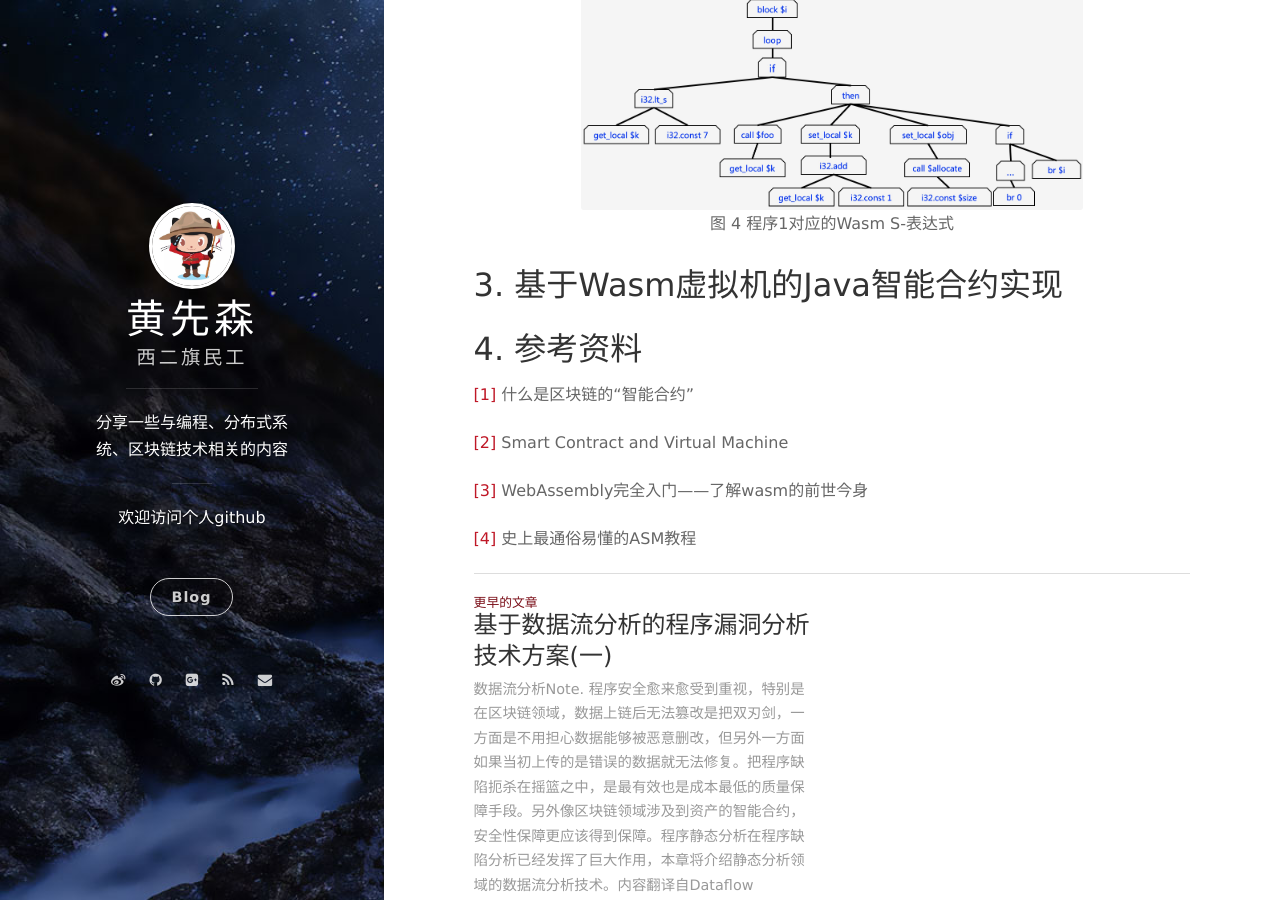
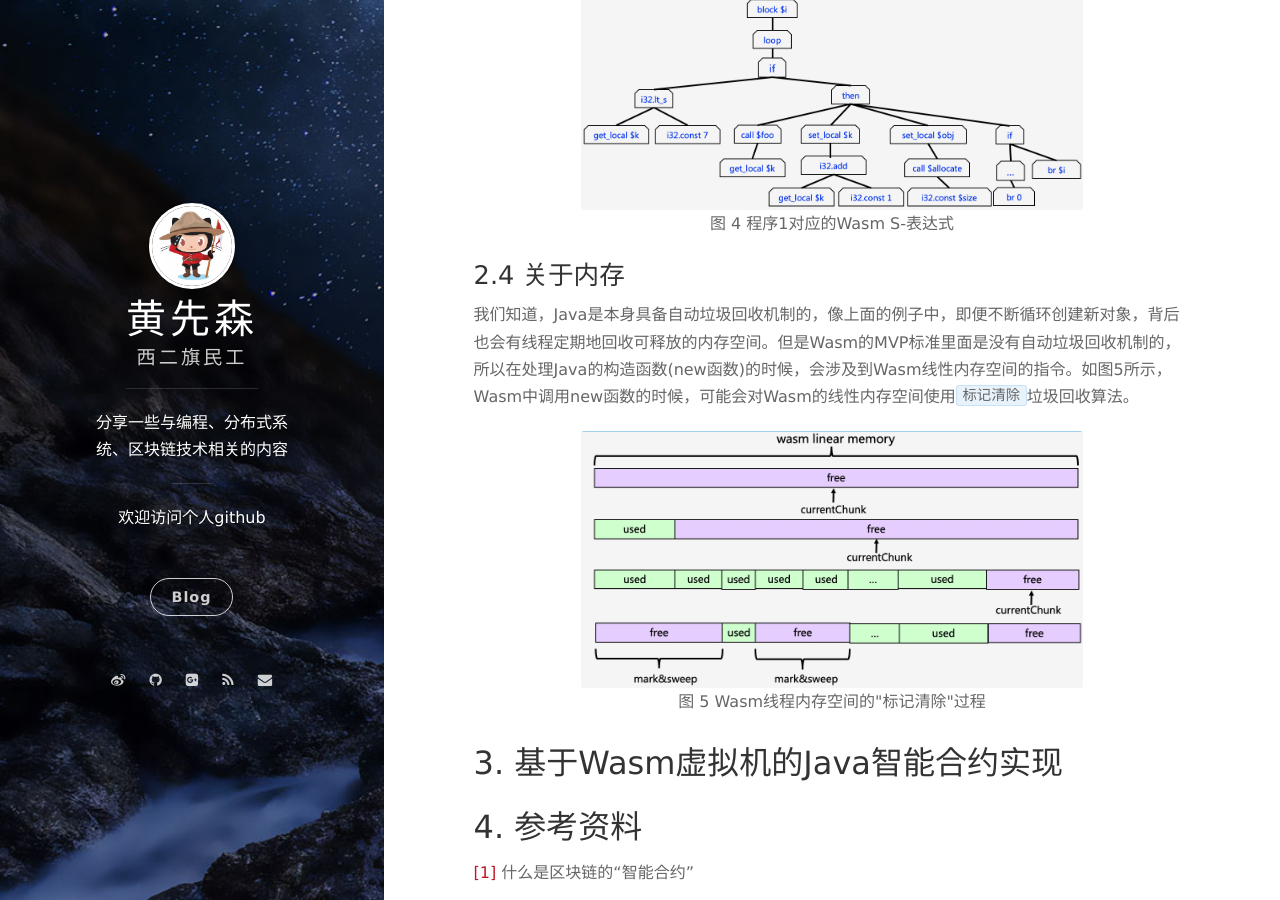
Before and after one commit to berryjam/berryjam.github.io, a Jekyll site: the page built from _posts/2020-07-06-Java智能合约实现探索.md, in a window 1280 px wide and 900 px high, scrolled down 4726 px. Built offline with Jekyll 4.4.1, drawn with Linux system fonts in a browser that asks for light colours; nearby versions of some CDN libraries; comment, search, counter and statistics services are not loaded.

Commit message:
Update 2020-07-06-Java智能合约实现探索.md

````diff
--- a/_posts/2020-07-06-Java智能合约实现探索.md
+++ b/_posts/2020-07-06-Java智能合约实现探索.md
@@ -156,6 +156,19 @@
   <b>图 4 程序1对应的Wasm S-表达式</b><br>
 </p>
 
+
+### 2.4 关于内存
+
+我们知道，Java是本身具备自动垃圾回收机制的，像上面的例子中，即便不断循环创建新对象，背后也会有线程定期地回收可释放的内存空间。但是Wasm的MVP标准里面是没有自动垃圾回收机制的，所以在处理Java的构造函数(new函数)的时候，会涉及到Wasm线性内存空间的指令。如图5所示，Wasm中调用new函数的时候，可能会对Wasm的线性内存空间使用```标记清除```垃圾回收算法。
+
+<div align="center">
+<img src="https://github.com/berryjam/berryjam.github.io/blob/master/image/2020-07-06/wasm_mark_sweep.jpg?raw=true" height="70%" width="70%">
+</div>
+
+<p align="center">
+  <b>图 5 Wasm线程内存空间的"标记清除"过程</b><br>
+</p>
+
 ## 3. 基于Wasm虚拟机的Java智能合约实现
 
 
````
